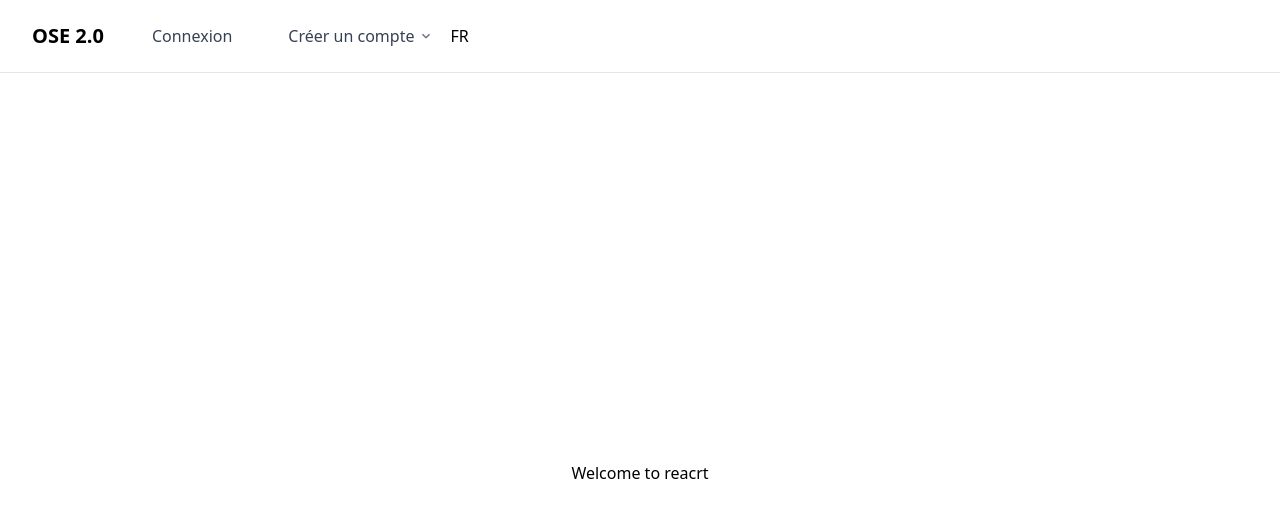
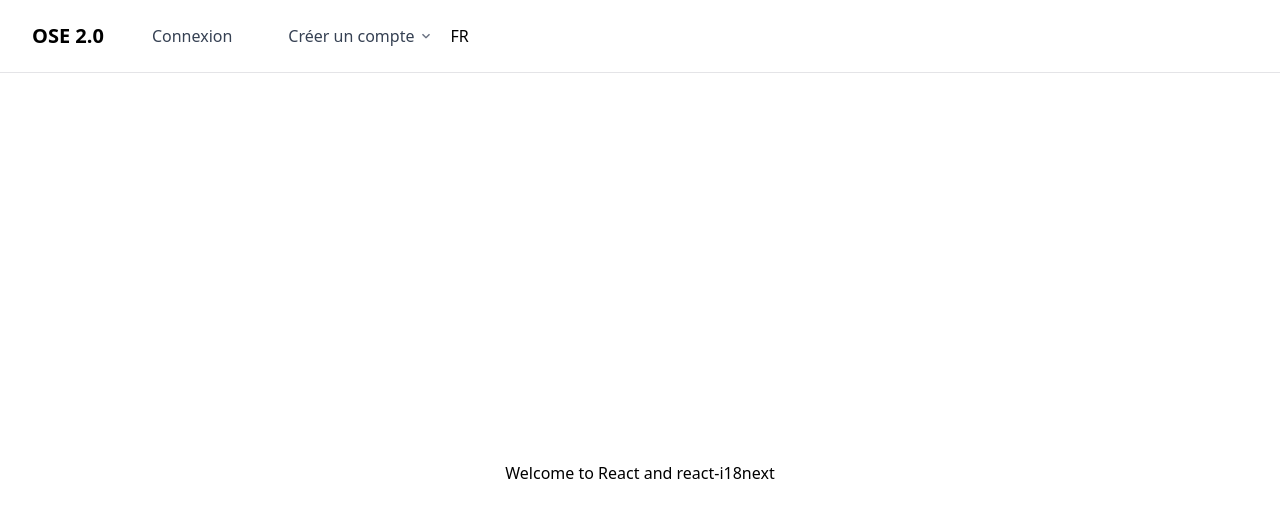
Before and after one commit to Zifan200/Projet-Gestion-De-Stage, a React (Vite) app in the folder projetOseFE/: page / in a window 1280 px wide. Shown: the top 518 px of the page. Built offline with nearby package versions, Linux system fonts and the light colour scheme; no server answers.

Commit message:
030-190-FE -> add : default language + fix typo

```diff
--- a/projetOseFE/src/i18n.js
+++ b/projetOseFE/src/i18n.js
@@ -7,12 +7,12 @@ import { initReactI18next } from "react-i18next";
 const resources = {
   en: {
     translation: {
-      "Welcome to React": "Welcome to React and react-i18next",
+      description: "Welcome to React and react-i18next",
     },
   },
   fr: {
     translation: {
-      "Welcome to React": "Bienvenue à React et react-i18next",
+      description: "Bienvenue à React et react-i18next",
     },
   },
 };
@@ -21,10 +21,7 @@ i18n
   .use(initReactI18next) // passes i18n down to react-i18next
   .init({
     resources,
-    lng: "en", // language to use, more information here: https://www.i18next.com/overview/configuration-options#languages-namespaces-resources
-    // you can use the i18n.changeLanguage function to change the language manually: https://www.i18next.com/overview/api#changelanguage
-    // if you're using a language detector, do not define the lng option
-
+    lng: "en",
     interpolation: {
       escapeValue: false, // react already safes from xss
     },
--- a/projetOseFE/src/pages/home.jsx
+++ b/projetOseFE/src/pages/home.jsx
@@ -1,8 +1,8 @@
 import { Link } from "react-router-dom";
-import { useTranslation } from "react-i18next";
+import { useTranslation, Trans } from "react-i18next";
 
 export default function Home() {
-  const { t, i18n } = useTranslation();
+  const { t } = useTranslation();
   return (
     <div
       style={{
@@ -13,7 +13,7 @@ export default function Home() {
         minHeight: "100vh",
       }}
     >
-      <h1>{t("Welcome to reacrt")}</h1>
+      <h1>{t("description")}</h1>
     </div>
   );
 }
```
